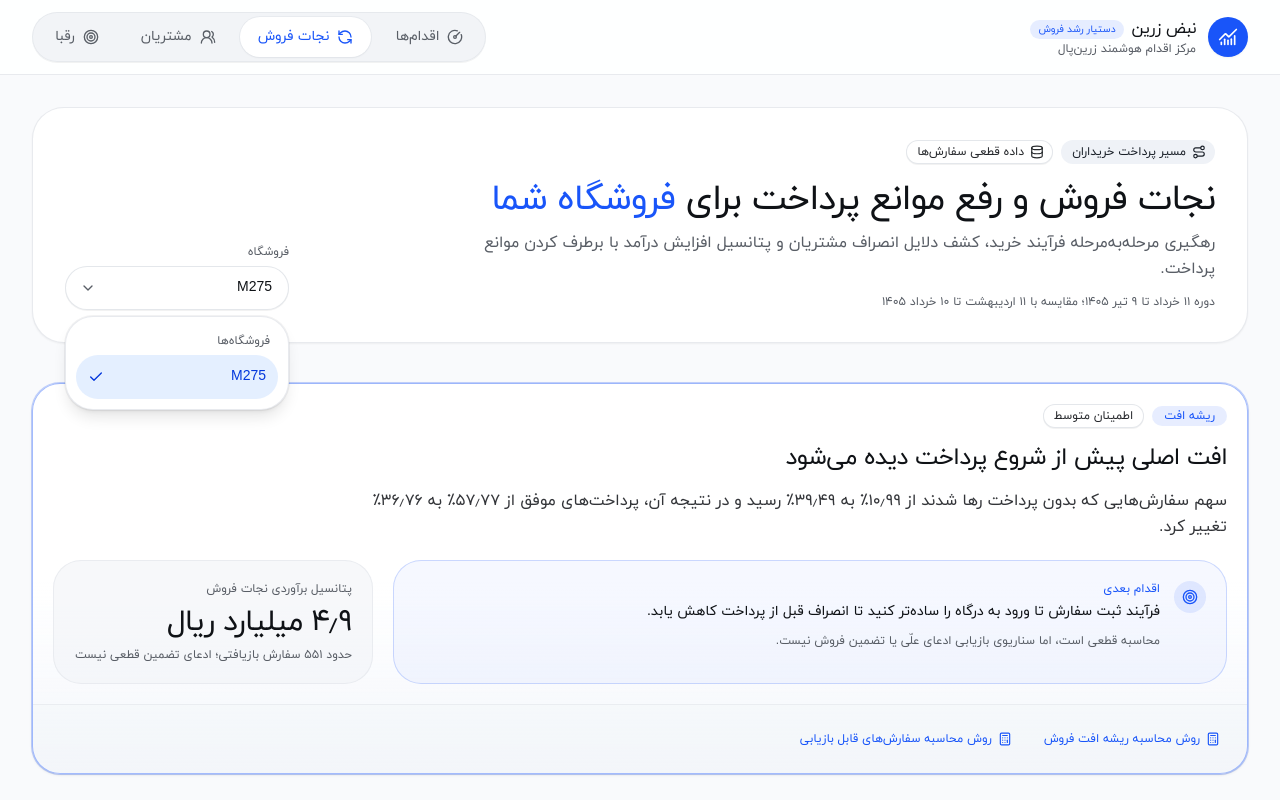
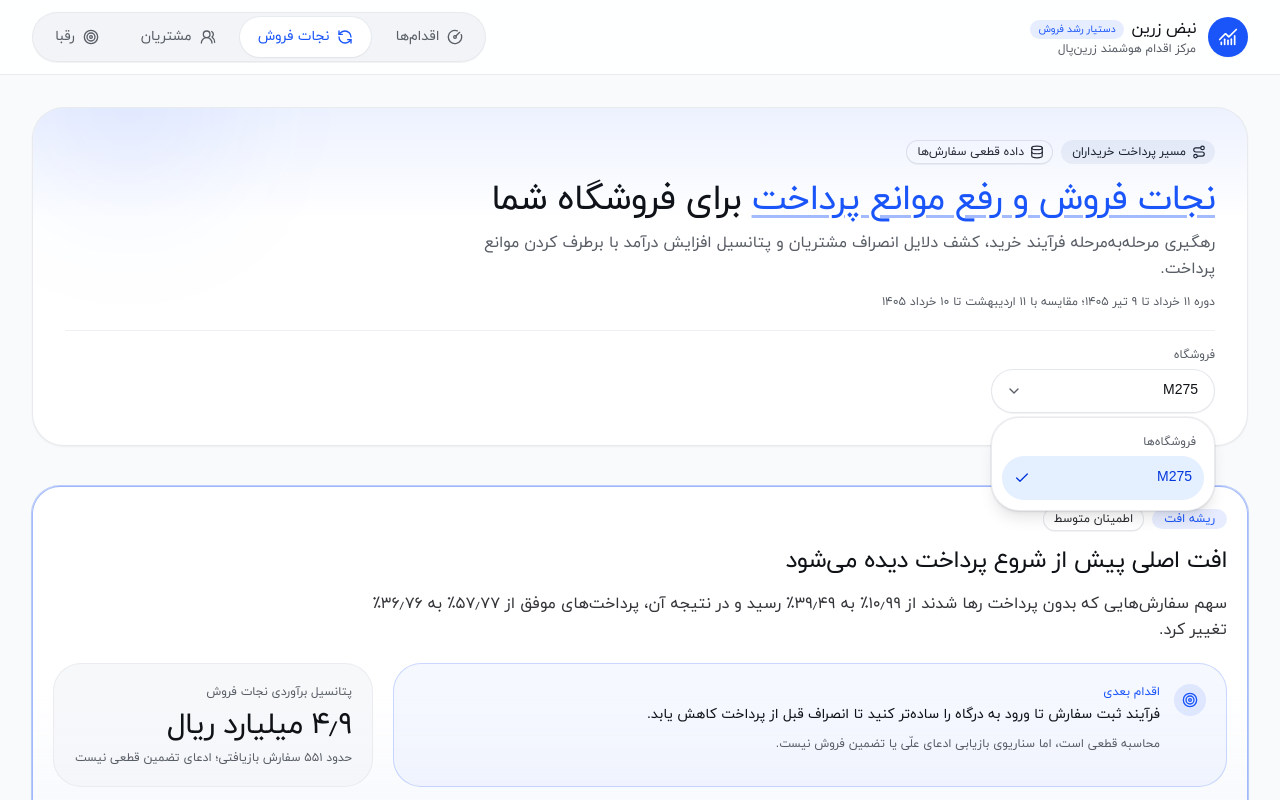
Before and after one commit to Pezhm4n/challenge-1-zarinpal, a Next.js app: page /recovery in a window 1280 px wide. Both pictures are taken after a click on the button "M275". Shown: the top 800 px of the page. Built offline with nearby package versions, Linux system fonts and the light colour scheme.

Commit message:
fix(ux): cap merchant select height with downward opening, unified hero cards across pages, and emphasized key headline phrases

```diff
--- a/src/components/ui/select.tsx
+++ b/src/components/ui/select.tsx
@@ -62,8 +62,8 @@ function SelectContent({
   className,
   children,
   side = "bottom",
-  sideOffset = 6,
-  align = "start",
+  sideOffset = 4,
+  align = "center",
   alignOffset = 0,
   alignItemWithTrigger = false,
   ...props
@@ -85,7 +85,7 @@ function SelectContent({
         <SelectPrimitive.Popup
           data-slot="select-content"
           data-align-trigger={alignItemWithTrigger}
-          className={cn("relative isolate z-50 max-h-(--available-height) w-(--anchor-width) min-w-48 origin-(--transform-origin) overflow-x-hidden overflow-y-auto rounded-2xl border border-border/70 bg-popover p-1.5 text-popover-foreground shadow-lg ring-1 ring-foreground/5 duration-150 data-[align-trigger=true]:animate-none data-[side=bottom]:slide-in-from-top-2 data-[side=inline-end]:slide-in-from-start-2 data-[side=inline-start]:slide-in-from-end-2 data-[side=left]:slide-in-from-right-2 data-[side=right]:slide-in-from-left-2 data-[side=top]:slide-in-from-bottom-2 data-open:animate-in data-open:fade-in-0 data-open:zoom-in-95 data-closed:animate-out data-closed:fade-out-0 data-closed:zoom-out-95", className )}
+          className={cn("relative isolate z-50 max-h-[min(var(--available-height),20rem)] w-(--anchor-width) min-w-48 origin-(--transform-origin) overflow-x-hidden overflow-y-auto rounded-2xl border border-border/70 bg-popover p-1.5 text-popover-foreground shadow-lg ring-1 ring-foreground/5 duration-150 data-[align-trigger=true]:animate-none data-[side=bottom]:slide-in-from-top-2 data-[side=inline-end]:slide-in-from-start-2 data-[side=inline-start]:slide-in-from-end-2 data-[side=left]:slide-in-from-right-2 data-[side=right]:slide-in-from-left-2 data-[side=top]:slide-in-from-bottom-2 data-open:animate-in data-open:fade-in-0 data-open:zoom-in-95 data-closed:animate-out data-closed:fade-out-0 data-closed:zoom-out-95", className )}
           {...props}
         >
           <SelectScrollUpButton />
--- a/src/features/action-center/action-center.tsx
+++ b/src/features/action-center/action-center.tsx
@@ -231,8 +231,10 @@ function ResolvedActionCenter({
     <div className="grid gap-8 lg:gap-10">
       <section
         aria-labelledby="action-center-title"
-        className="grid gap-6 rounded-3xl border border-border/70 bg-card p-6 sm:p-8 shadow-xs lg:grid-cols-[1fr_auto] lg:items-end"
+        className="relative grid gap-5 overflow-hidden rounded-3xl border border-border/70 bg-card p-6 sm:p-8 shadow-xs"
       >
+        <div aria-hidden="true" className="pointer-events-none absolute inset-x-0 top-0 h-28 bg-gradient-to-b from-primary/[0.08] to-transparent" />
+        <div aria-hidden="true" className="pointer-events-none absolute -top-24 end-0 size-48 rounded-full bg-primary/[0.07] blur-3xl" />
         <div className="min-w-0">
           <div className="flex flex-wrap items-center gap-2">
             <Badge variant="secondary" className="gap-1.5 font-semibold">
@@ -251,14 +253,17 @@ function ResolvedActionCenter({
             ) : null}
           </div>
           <h1 id="action-center-title" className="mt-4 text-xl font-bold tracking-tight text-foreground sm:text-3xl sm:font-extrabold lg:text-4xl">
-            ۳ اقدام کلیدی برای افزایش فروش <span className="text-primary">فروشگاه شما</span>
+            <span className="text-primary underline decoration-primary/40 decoration-[3px] underline-offset-[6px]">
+              ۳ اقدام کلیدی
+            </span>{" "}
+            برای افزایش فروش فروشگاه شما
           </h1>
           <p className="mt-2.5 max-w-3xl text-sm leading-relaxed text-muted-foreground sm:text-base">
             مهم‌ترین فرصت‌های رشد و جلوگیری از ریزش مالی کسب‌وکار شما؛ همراه با اثر ریالی شفاف، گام عملی بعدی و مدرک دقیق محاسبه.
           </p>
         </div>
 
-        <div className="flex flex-col gap-3.5 sm:flex-row sm:items-end">
+        <div className="flex flex-col gap-3.5 border-t border-border/50 pt-4 sm:flex-row sm:items-end">
           <MerchantSelector
             value={merchantKey}
             options={merchantOptions}
--- a/src/features/conversion-recovery/conversion-recovery-page.tsx
+++ b/src/features/conversion-recovery/conversion-recovery-page.tsx
@@ -315,7 +315,9 @@ export function ConversionRecoveryPage({
 
   return (
     <div className="grid gap-8 lg:gap-10">
-      <header className="grid gap-6 rounded-3xl border border-border/70 bg-card p-6 sm:p-8 shadow-xs lg:grid-cols-[1fr_auto] lg:items-end">
+      <header className="relative grid gap-5 overflow-hidden rounded-3xl border border-border/70 bg-card p-6 sm:p-8 shadow-xs">
+        <div aria-hidden="true" className="pointer-events-none absolute inset-x-0 top-0 h-28 bg-gradient-to-b from-primary/[0.08] to-transparent" />
+        <div aria-hidden="true" className="pointer-events-none absolute -top-24 end-0 size-48 rounded-full bg-primary/[0.07] blur-3xl" />
         <div className="min-w-0">
           <div className="flex flex-wrap items-center gap-2">
             <Badge variant="secondary" className="gap-1.5 font-semibold">
@@ -328,7 +330,10 @@ export function ConversionRecoveryPage({
             </Badge>
           </div>
           <h1 className="mt-4 text-xl font-bold tracking-tight text-foreground sm:text-3xl sm:font-extrabold lg:text-4xl">
-            نجات فروش و رفع موانع پرداخت برای <span className="text-primary">فروشگاه شما</span>
+            <span className="text-primary underline decoration-primary/40 decoration-[3px] underline-offset-[6px]">
+              نجات فروش و رفع موانع پرداخت
+            </span>{" "}
+            برای فروشگاه شما
           </h1>
           <p className="mt-2.5 max-w-3xl text-sm leading-relaxed text-muted-foreground sm:text-base">
             رهگیری مرحله‌به‌مرحله فرآیند خرید، کشف دلایل انصراف مشتریان و پتانسیل افزایش درآمد با برطرف کردن موانع پرداخت.
@@ -337,10 +342,12 @@ export function ConversionRecoveryPage({
             دوره {formatPersianPeriod(payload.selection.period)}؛ مقایسه با {payload.selection.comparison ? formatPersianPeriod(payload.selection.comparison) : "بدون دوره مبنا"}
           </p>
         </div>
-        <RecoveryMerchantSelector
-          merchantKey={payload.selection.merchantKey}
-          merchantKeys={merchantKeys}
-        />
+        <div className="border-t border-border/50 pt-4">
+          <RecoveryMerchantSelector
+            merchantKey={payload.selection.merchantKey}
+            merchantKeys={merchantKeys}
+          />
+        </div>
       </header>
 
       {insight ? (
--- a/src/features/customer-growth/customer-growth-page.tsx
+++ b/src/features/customer-growth/customer-growth-page.tsx
@@ -257,7 +257,9 @@ export function CustomerGrowthPage({
 
   return (
     <div className="grid gap-8 lg:gap-10">
-      <header className="grid gap-6 rounded-3xl border border-border/70 bg-card p-6 sm:p-8 shadow-xs lg:grid-cols-[1fr_auto] lg:items-end">
+      <header className="relative grid gap-5 overflow-hidden rounded-3xl border border-border/70 bg-card p-6 sm:p-8 shadow-xs">
+        <div aria-hidden="true" className="pointer-events-none absolute inset-x-0 top-0 h-28 bg-gradient-to-b from-primary/[0.08] to-transparent" />
+        <div aria-hidden="true" className="pointer-events-none absolute -top-24 end-0 size-48 rounded-full bg-primary/[0.07] blur-3xl" />
         <div className="min-w-0">
           <div className="flex flex-wrap items-center gap-2">
             <Badge variant="secondary" className="gap-1.5 font-semibold">
@@ -271,7 +273,10 @@ export function CustomerGrowthPage({
             </Badge>
           </div>
           <h1 className="mt-4 text-xl font-bold tracking-tight text-foreground sm:text-3xl sm:font-extrabold lg:text-4xl">
-            رشد و وفاداری مشتریان برای <span className="text-primary">فروشگاه شما</span>
+            <span className="text-primary underline decoration-primary/40 decoration-[3px] underline-offset-[6px]">
+              رشد و وفاداری مشتریان
+            </span>{" "}
+            برای فروشگاه شما
           </h1>
           <p className="mt-2.5 max-w-3xl text-sm leading-relaxed text-muted-foreground sm:text-base">
             تحلیل رفتار خرید و تکرار مراجعه مشتریان بر اساس کارت‌های بانکی ناشناس؛ کاملاً امن و بدون افشای هویت خریداران.
@@ -280,10 +285,12 @@ export function CustomerGrowthPage({
             دوره: {formatPersianPeriod(payload.selection.period)}
           </p>
         </div>
-        <MerchantSelector
-          merchantKey={payload.selection.merchantKey}
-          merchantKeys={merchantKeys}
-        />
+        <div className="border-t border-border/50 pt-4">
+          <MerchantSelector
+            merchantKey={payload.selection.merchantKey}
+            merchantKeys={merchantKeys}
+          />
+        </div>
       </header>
 
       {headline ? (
--- a/src/features/customer-growth/ui/select.tsx
+++ b/src/features/customer-growth/ui/select.tsx
@@ -65,7 +65,7 @@ function SelectContent({
   sideOffset = 4,
   align = "center",
   alignOffset = 0,
-  alignItemWithTrigger = true,
+  alignItemWithTrigger = false,
   ...props
 }: SelectPrimitive.Popup.Props &
   Pick<
@@ -85,7 +85,7 @@ function SelectContent({
         <SelectPrimitive.Popup
           data-slot="select-content"
           data-align-trigger={alignItemWithTrigger}
-          className={cn("relative isolate z-50 max-h-(--available-height) w-(--anchor-width) min-w-36 origin-(--transform-origin) overflow-x-hidden overflow-y-auto rounded-lg bg-popover text-popover-foreground shadow-md ring-1 ring-foreground/10 duration-100 data-[align-trigger=true]:animate-none data-[side=bottom]:slide-in-from-top-2 data-[side=inline-end]:slide-in-from-start-2 data-[side=inline-start]:slide-in-from-end-2 data-[side=left]:slide-in-from-right-2 data-[side=right]:slide-in-from-left-2 data-[side=top]:slide-in-from-bottom-2 data-open:animate-in data-open:fade-in-0 data-open:zoom-in-95 data-closed:animate-out data-closed:fade-out-0 data-closed:zoom-out-95", className )}
+          className={cn("relative isolate z-50 max-h-[min(var(--available-height),20rem)] w-(--anchor-width) min-w-36 origin-(--transform-origin) overflow-x-hidden overflow-y-auto rounded-lg bg-popover text-popover-foreground shadow-md ring-1 ring-foreground/10 duration-100 data-[align-trigger=true]:animate-none data-[side=bottom]:slide-in-from-top-2 data-[side=inline-end]:slide-in-from-start-2 data-[side=inline-start]:slide-in-from-end-2 data-[side=left]:slide-in-from-right-2 data-[side=right]:slide-in-from-left-2 data-[side=top]:slide-in-from-bottom-2 data-open:animate-in data-open:fade-in-0 data-open:zoom-in-95 data-closed:animate-out data-closed:fade-out-0 data-closed:zoom-out-95", className )}
           {...props}
         >
           <SelectScrollUpButton />
--- a/src/features/peer-opportunities/peer-opportunities-page.tsx
+++ b/src/features/peer-opportunities/peer-opportunities-page.tsx
@@ -95,7 +95,9 @@ export function PeerOpportunitiesPage({
 
   return (
     <div className="grid gap-8 lg:gap-10">
-      <header className="grid gap-6 rounded-3xl border border-border/70 bg-card p-6 sm:p-8 shadow-xs lg:grid-cols-[1fr_auto] lg:items-end">
+      <header className="relative grid gap-5 overflow-hidden rounded-3xl border border-border/70 bg-card p-6 sm:p-8 shadow-xs">
+        <div aria-hidden="true" className="pointer-events-none absolute inset-x-0 top-0 h-28 bg-gradient-to-b from-primary/[0.08] to-transparent" />
+        <div aria-hidden="true" className="pointer-events-none absolute -top-24 end-0 size-48 rounded-full bg-primary/[0.07] blur-3xl" />
         <div className="min-w-0">
           <div className="flex flex-wrap items-center gap-2">
             <Badge variant="secondary" className="gap-1.5 font-semibold">
@@ -108,7 +110,10 @@ export function PeerOpportunitiesPage({
             </Badge>
           </div>
           <h1 className="mt-4 text-xl font-bold tracking-tight text-foreground sm:text-3xl sm:font-extrabold lg:text-4xl">
-            فرصت‌های رشد و مقایسه با بازار برای <span className="text-primary">فروشگاه شما</span>
+            <span className="text-primary underline decoration-primary/40 decoration-[3px] underline-offset-[6px]">
+              فرصت‌های رشد
+            </span>{" "}
+            و مقایسه با بازار برای فروشگاه شما
           </h1>
           <p className="mt-2.5 max-w-3xl text-sm leading-relaxed text-muted-foreground sm:text-base">
             کشف راه‌های افزایش فروش، سنجش رتبه در میان هم‌صنفان و شناسایی ساعات طلایی خرید مشتریان.
```
